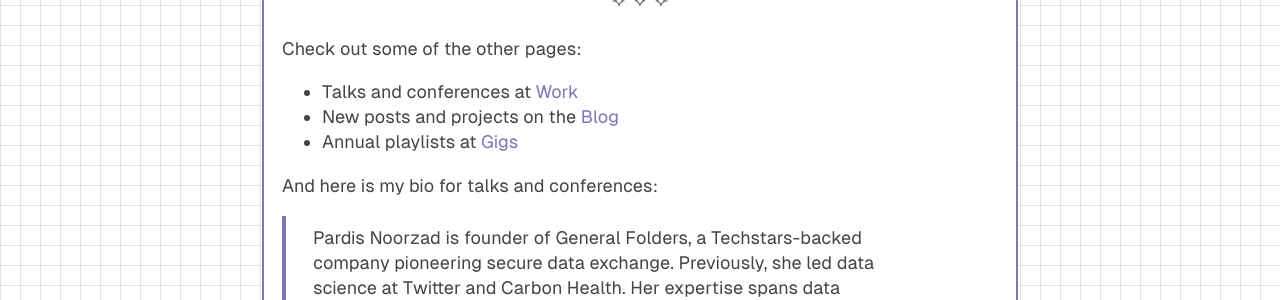
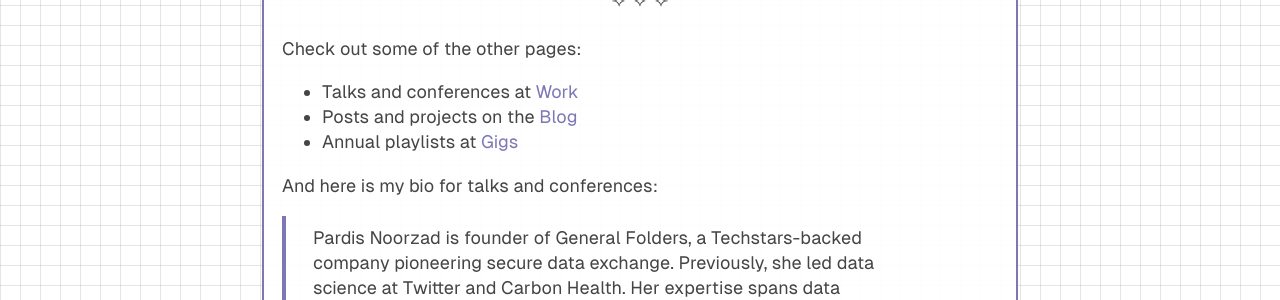
Before and after one commit to djpardis/djpardis.github.io, a Jekyll site: the page built from index.md, in a window 1280 px wide. Shown: the part 755-1055 px from the top of the page. Built offline with Jekyll 4.4.1, drawn with Linux system fonts in a browser that asks for light colours.

Commit message:
Fix link descriptions to other pages

```diff
--- a/index.md
+++ b/index.md
@@ -52,7 +52,7 @@
 
 Check out some of the other pages:
 - Talks and conferences at [Work](/work)
-- New posts and projects on the [Blog](/blog)
+- Posts and projects on the [Blog](/blog)
 - Annual playlists at [Gigs](/gigs)
 
 And here is my bio for talks and conferences:
```
